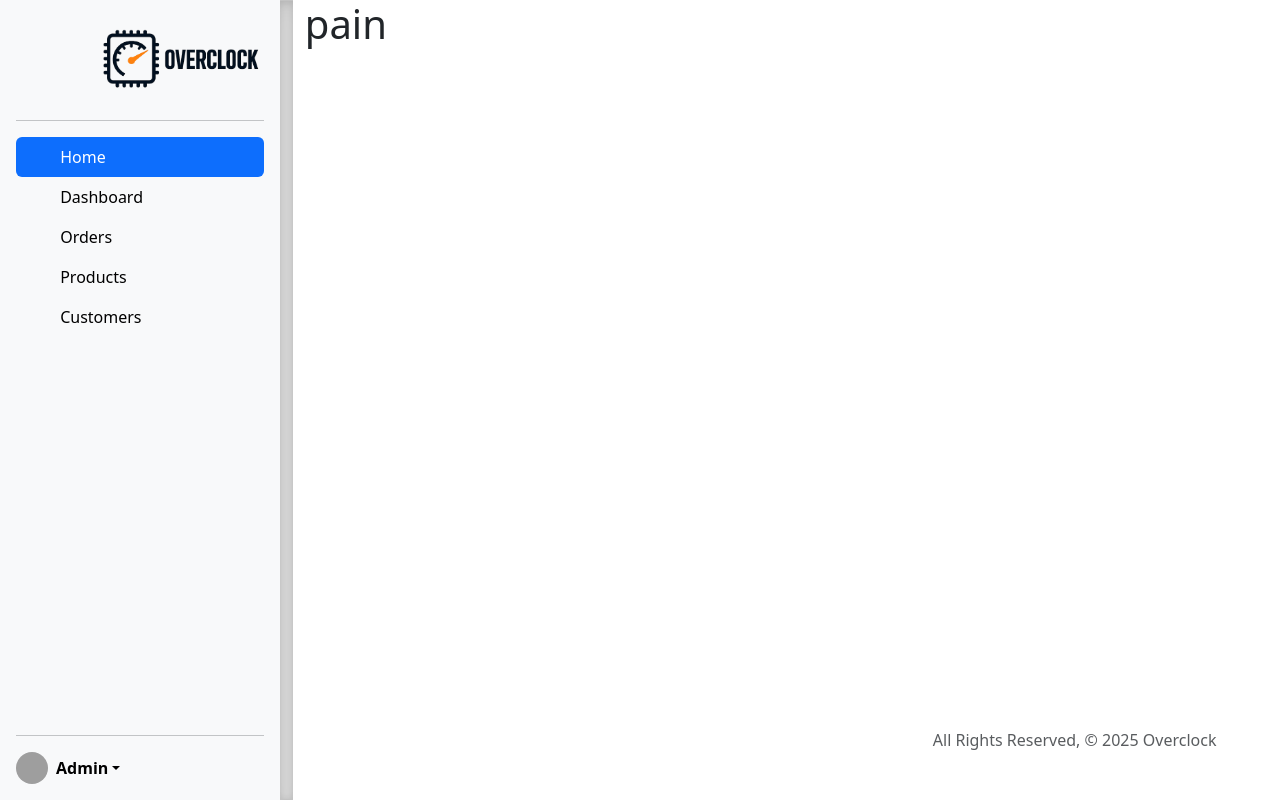
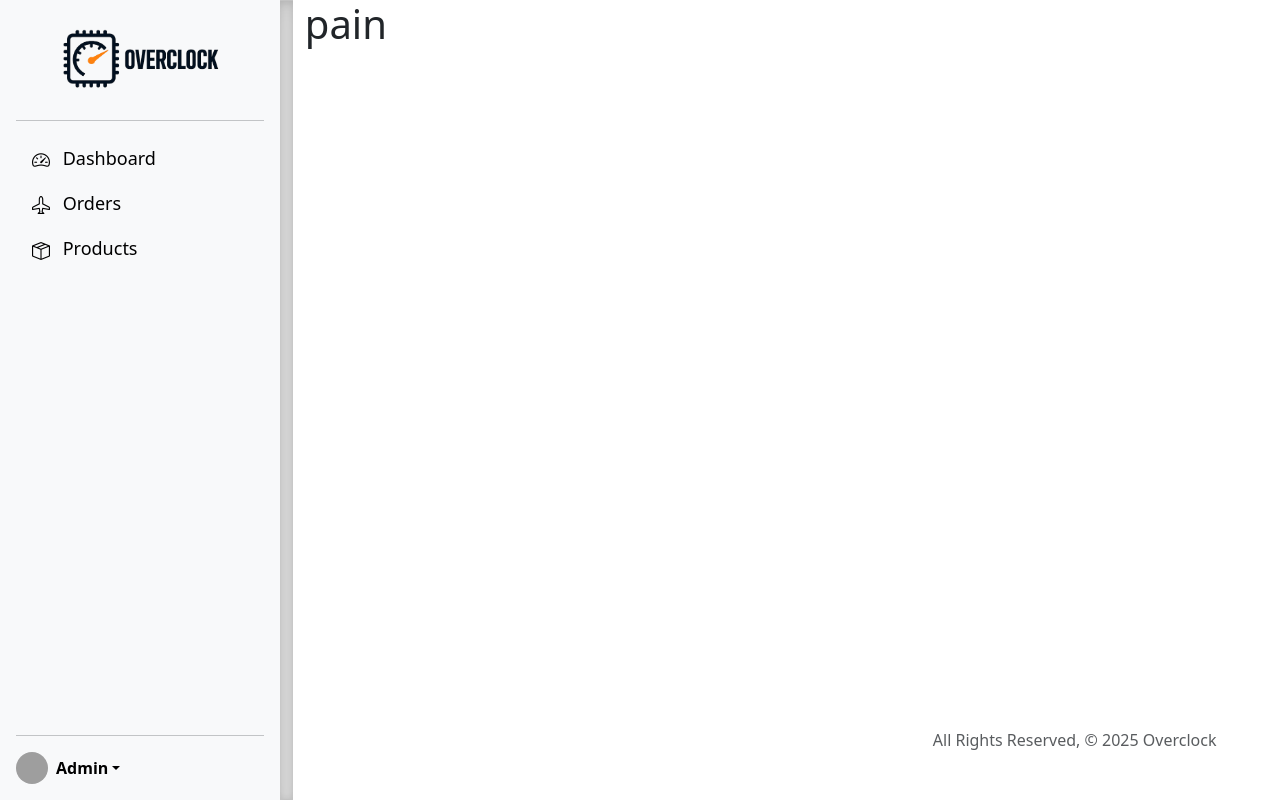
Before and after one commit to izZERO/Overclock, a Django app: page /manage/ in a window 1280 px wide. Run offline with Django 5.2, Linux system fonts and the light colour scheme; grey boxes are pictures that could not be loaded.

Commit message:
updated sidebar

```diff
--- a/main/templates/main/product_detail.html
+++ b/main/templates/main/product_detail.html
@@ -1,4 +1,4 @@
-{% extends 'base.html' %} {% block content %}
+{% extends 'manage_base.html' %} {% block content %}
 <div class="card mb-3 container-fluid">
   <div class="row g-0">
     <div class="col-md-4">
--- a/main/templates/main/product_list.html
+++ b/main/templates/main/product_list.html
@@ -1,4 +1,4 @@
-{% extends 'base.html' %} {% block content %}
+{% extends 'manage_base.html' %} {% block content %}
 <h1>Products List</h1>
 <div class="container-fluid d-flex flex-wrap gap-2">
   {% for product in product_list %}
--- a/main/templates/manage_base.html
+++ b/main/templates/manage_base.html
@@ -12,15 +12,18 @@
       integrity="sha384-sRIl4kxILFvY47J16cr9ZwB07vP4J8+LH7qKQnuqkuIAvNWLzeN8tE5YBujZqJLB"
       crossorigin="anonymous"
     />
+    <link
+      rel="stylesheet"
+      href="https://cdn.jsdelivr.net/npm/bootstrap-icons@1.13.1/font/bootstrap-icons.min.css"
+    />
     <script
-      defer
       src="https://cdn.jsdelivr.net/npm/bootstrap@5.3.8/dist/js/bootstrap.bundle.min.js"
       integrity="sha384-FKyoEForCGlyvwx9Hj09JcYn3nv7wiPVlz7YYwJrWVcXK/BmnVDxM+D2scQbITxI"
       crossorigin="anonymous"
     ></script>
     <style>
       .bd-placeholder-img {
-        font-size: 1.125rem;
+        font-size: 1.625rem;
         text-anchor: middle;
         -webkit-user-select: none;
         -moz-user-select: none;
@@ -96,7 +99,7 @@
     </div> -->
 
     <!-- --------------- -->
-    {% block content %} {% endblock %}
+
     <main class="d-flex flex-nowrap">
       <div
         class="d-flex flex-column flex-shrink-0 p-3 bg-body-tertiary"
@@ -106,14 +109,9 @@
           href="/"
           class="d-flex align-items-center mb-3 mb-md-0 me-md-auto link-body-emphasis text-decoration-none"
         >
-          <svg
-            class="bi pe-none me-2"
-            width="40"
-            height="32"
-            aria-hidden="true"
-          >
+          <i class="bi pe-none me-2" width="40" height="32" aria-hidden="true">
             <use xlink:href="#bootstrap"></use>
-          </svg>
+          </i>
           <span class="fs-4" style="margin: auto">
             <img
               src="{% static 'images\Overclock-logo.png'%}"
@@ -124,71 +122,42 @@
         </a>
         <hr />
         <ul class="nav nav-pills flex-column mb-auto">
-          <li class="nav-item">
-            <a href="#" class="nav-link active" aria-current="page">
-              <svg
-                class="bi pe-none me-2"
-                width="16"
-                height="16"
-                aria-hidden="true"
-              >
-                <use xlink:href="#home"></use>
-              </svg>
-              Home
-            </a>
-          </li>
           <li>
-            <a href="#" class="nav-link link-body-emphasis">
-              <svg
-                class="bi pe-none me-2"
-                width="16"
-                height="16"
-                aria-hidden="true"
-              >
-                <use xlink:href="#speedometer2"></use>
-              </svg>
+            <a
+              href="#"
+              class="nav-link link-body-emphasis"
+              style="font-size: large"
+            >
+              <i class="bi bi-speedometer2 me-2" style="font-size: large"> </i>
               Dashboard
             </a>
           </li>
           <li>
-            <a href="#" class="nav-link link-body-emphasis">
-              <svg
-                class="bi pe-none me-2"
-                width="16"
-                height="16"
-                aria-hidden="true"
-              >
-                <use xlink:href="#table"></use>
-              </svg>
+            <a
+              href="#"
+              class="nav-link link-body-emphasis"
+              style="font-size: large"
+            >
+              <i class="bi bi-airplane me-2" style="font-size: large"> </i>
               Orders
             </a>
           </li>
           <li>
-            <a href="#" class="nav-link link-body-emphasis">
-              <svg
-                class="bi pe-none me-2"
-                width="16"
-                height="16"
-                aria-hidden="true"
-              >
-                <use xlink:href="#grid"></use>
-              </svg>
+            <a
+              href="{% url 'products_index' %}"
+              class="nav-link link-body-emphasis"
+              style="font-size: large"
+            >
+              <i class="bi bi-box-seam me-2" style="font-size: large"> </i>
               Products
             </a>
           </li>
-          <li>
+          <!-- <li>
             <a href="#" class="nav-link link-body-emphasis">
-              <svg
-                class="bi pe-none me-2"
-                width="16"
-                height="16"
-                aria-hidden="true"
-              >
-                <use xlink:href="#people-circle"></use>
-              </svg>
+              <i class="bi bi-people me-2"> </i>
               Customers
             </a>
-          </li>
+          </li> -->
         </ul>
         <hr />
         <div class="dropdown">
@@ -221,6 +190,7 @@
       <div class="manager-container-flex" style="display: flex">
         <div class="container" style="width: 80vh">
           <h1>pain</h1>
+          {% block content %} {% endblock %}
         </div>
 
         <footer class="row py-3 my-3 mt-auto">
```
